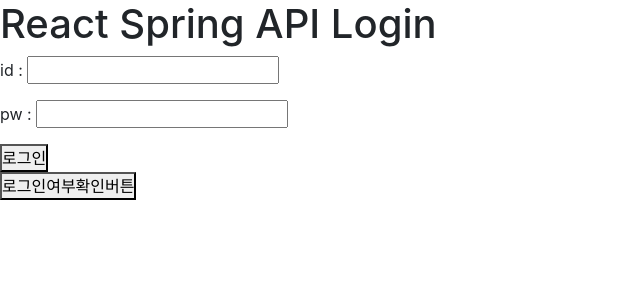
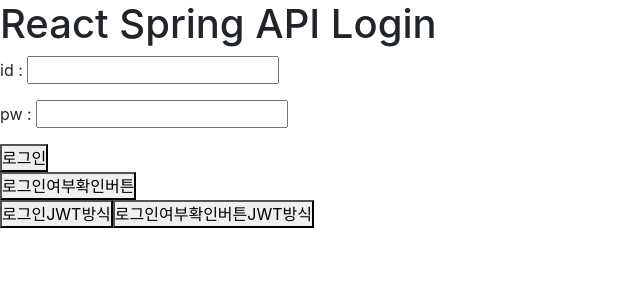
Before and after one commit to chobo6/fe-react-study, a React (Create React App) app: page / in a window 1280 px wide. Shown: the top 300 px of the page, without its empty margins (0-640 px from the left). Built offline with nearby package versions, Linux system fonts and the light colour scheme.

Commit message:
[React Spring] JWT 방식 로그인 처리

```diff
--- a/src/rs/Login.js
+++ b/src/rs/Login.js
@@ -66,6 +66,79 @@
                 }}>로그인여부확인버튼</button>
             </div>
 
+
+            <div>
+                <button onClick={()=>{
+                    //로그인 시도
+                    //id,pw -> 서버로 로그인 요청 전달
+
+                    axios.post('/api/loginJWT',
+                    {               //post http 요청에 담아서 보낼 body  데이터   json  key:value
+                        id: id,
+                        pw: pw      //pw 키값 : pw state변수값
+                    },
+                    {
+                        headers : {
+                            'Content-Type':'application/json'
+                        }
+                    }
+                ).then(
+                    (response)=>{
+                        console.log(response.data);  // JWT accessToken
+
+                        let token = response.data;  //JWT token
+
+                        //관리 -> 계속 인식되도록 보관 -> localStorage 브라우저
+
+                        //state -> props
+                        //Redux
+                        //localStorage
+                        //cookie
+
+                        if(token != null && token != '') { //단순텍스트 처리
+                            //발급된 토큰이 수신됐다.
+                            // 잘 저장 -> 다음에 요청할때 토큰같이 담아서 요청 (ex 자유이용권 제시)
+
+                            // 토큰 -> localstorage 저장
+                            // localStorage.setItem(key, value)
+                            // localStroage.getItem(key)
+                            localStorage.setItem('token', token);
+                        }
+
+                        //로그인 성공 or 실패?
+                        // 다음 페이지 전환처리 ...  실패메시지 ...
+
+
+                        //apiResponse -> header:resultCode   body:{accessToken:"asodjfoiasjfiasjfasijfo"}
+
+                    }
+                )
+                .catch(error => { console.log(error) })
+
+                }}>로그인JWT방식</button>
+
+                <button onClick={()=>{
+
+
+                    let token = localStorage.getItem('token');
+
+                    axios.post(
+                        '/api/loginCheckJWT',
+                        {},
+                        {
+                            headers :{
+                                'Content-Type':'application/json',
+                                'Authorization' : "Bearer " + token
+                            }
+                        }
+                    )
+                    .then(response => console.log(response.data))
+                    .catch(error => console.log(error))
+
+                }}>로그인여부확인버튼JWT방식</button>
+            </div>
+
+
         </div>
 
     )
```
